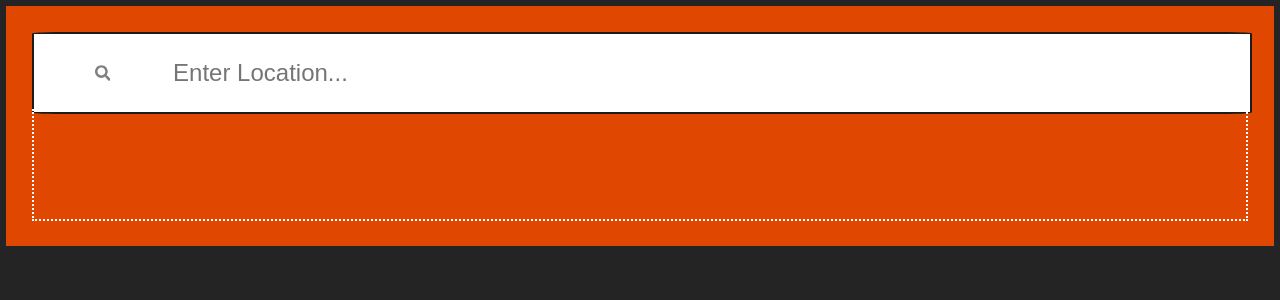
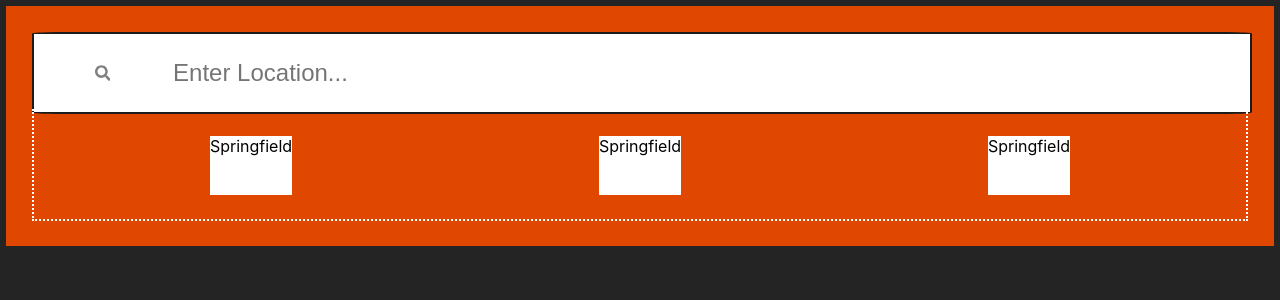
Before and after one commit to MHW20/wx-app, a React app in the folder wx-frontend/: page / in a window 1280 px wide. Shown: the top 300 px of the page. Built offline with nearby package versions, Linux system fonts and the light colour scheme; the HTML template or start-up script is replaced by a standard one.

Commit message:
Created flexboxes for location weather details in recentLocations

```diff
--- /dev/null
+++ b/wx-frontend/src/features/RecentLocations/RecentLocationList.css
@@ -0,0 +1,4 @@
+.recentLocation-item {
+  background-color: white;
+  color: black;
+}
--- a/wx-frontend/src/features/RecentLocations/RecentLocationsContainer.tsx
+++ b/wx-frontend/src/features/RecentLocations/RecentLocationsContainer.tsx
@@ -1,14 +1,36 @@
-import React, { useState } from "react";
-import { recentLocationContainerProps } from "./types/recentLocationTypes";
+import React, { useEffect, useState } from "react";
+import { recentLocationContainerProps, simpleLocationWeather } from "./types/recentLocationTypes";
+import './RecentLocationList.css'
 
-const RecentLocationsContainer: React.FC<recentLocationContainerProps> = (
+const RecentLocationsContainer: React.FC = () => {
+  const [locationsWeather, setLocationsWeather] = useState<simpleLocationWeather[]>(
+    [{
+      name: 'Springfield',
+      country: 'United States',
+      curr_temp: 23,
+      curr_wx_symbol: 'Rain'
+    },
+    {
+      name: 'Springfield',
+      country: 'United States',
+      curr_temp: 23,
+      curr_wx_symbol: 'Rain'
+    },
+    {
+      name: 'Springfield',
+      country: 'United States',
+      curr_temp: 23,
+      curr_wx_symbol: 'Rain'
+    }]
+  )
 
-) => {
-  const [location, setLocation] = useState<>()
+  console.log(locationsWeather)
 
   return (
-
-  )
+    locationsWeather?.map((location, index) => {
+      return <div className='recentLocation-item' key={index}>{location.name}</div>
+    })
+  );
 };
 
 export default RecentLocationsContainer;
--- a/wx-frontend/src/features/Search/SearchBox.tsx
+++ b/wx-frontend/src/features/Search/SearchBox.tsx
@@ -1,9 +1,9 @@
 import React from "react";
 import './SearchBox.css';
 import { FaSearch } from "react-icons/fa";
-import { SearchContainerProps } from "./types/searchTypes";
+import { SearchBoxProps } from "./types/searchTypes";
 
-const SearchBox: React.FC<SearchContainerProps> = ({
+const SearchBox: React.FC<SearchBoxProps> = ({
   placeholder,
   inputValue,
   onInputChange,
--- a/wx-frontend/src/features/Search/types/searchTypes.ts
+++ b/wx-frontend/src/features/Search/types/searchTypes.ts
@@ -1,4 +1,4 @@
-export type SearchContainerProps = {
+export type SearchBoxProps = {
   placeholder: string;
   inputValue: string;
   onInputChange: (value: string) => void;
--- a/wx-frontend/src/pages/home.css
+++ b/wx-frontend/src/pages/home.css
@@ -10,7 +10,7 @@
 }
 
 .mainPanel {
-  flex: 1 500px;
+  flex: 1;
   display: flex;
   flex-direction: column;
   padding: 2%;
@@ -23,7 +23,12 @@
 }
 
 #recentLocationsContainer {
+  display: flex;
+  flex: 1;
+  flex-direction: row;
+  justify-content: space-around;
+  column-gap: 1.33%;
   height: 72.5%;
   border: 2px dotted white;
-
+  padding: 2% 2.5%;
 }
--- a/wx-frontend/src/pages/home.tsx
+++ b/wx-frontend/src/pages/home.tsx
@@ -1,5 +1,6 @@
 import './home.css'
 import SearchContainer from '../features/Search/SearchContainer'
+import RecentLocationsContainer from '../features/RecentLocations/RecentLocationsContainer'
 
 function Home() {
   return (
@@ -11,7 +12,7 @@ function Home() {
             />
           </div>
           <div id='recentLocationsContainer'>
-
+            <RecentLocationsContainer />
           </div>
         </div>
       </div>
```
